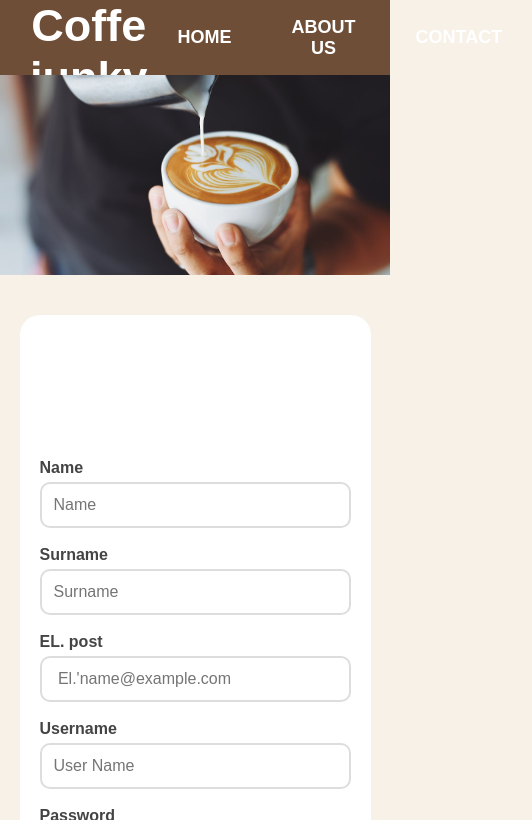
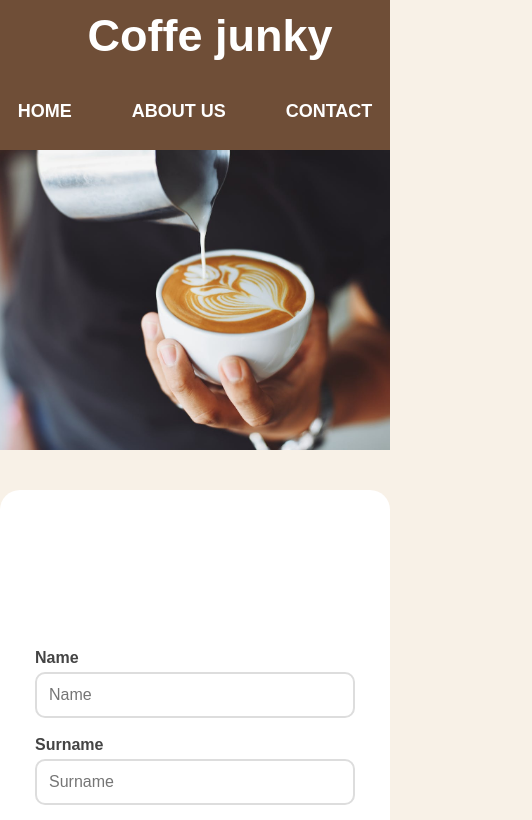
Before and after one commit to AlinaAslanidi/coffeJunky, a plain HTML site: page contact.html in a window 390 px wide. Shown: the top 820 px of the page, 532 px wide, since content can reach past the window. Drawn offline with Linux system fonts and the light colour scheme.

Commit message:
Update contact.css

```diff
--- a/contact.css
+++ b/contact.css
@@ -69,17 +69,32 @@ button[typr='reset'] {
 }
 
 @media (max-width: 768px) {
-  form {
-    width: 90%;
-    padding: 20px;
+  header {
+    height: auto;
+    flex-direction: column;
+    align-items: center;
+    padding: 10px;
   }
-  img {
-    height: 200px;
+
+  h1 {
+    font-size: 1.8rem;
+    margin: 0;
+  }
+
+  ul {
+    width: 100%;
+    justify-content: center;
+    flex-wrap: wrap;
+    gap: 15px;
+  }
+
+  ul li a {
+    font-size: 14px;
   }
 }
 header {
   width: 100%;
-  height: 75px;
+  height: 150px;
   background: #6f4e37;
   display: flex;
   justify-content: space-between;
```
